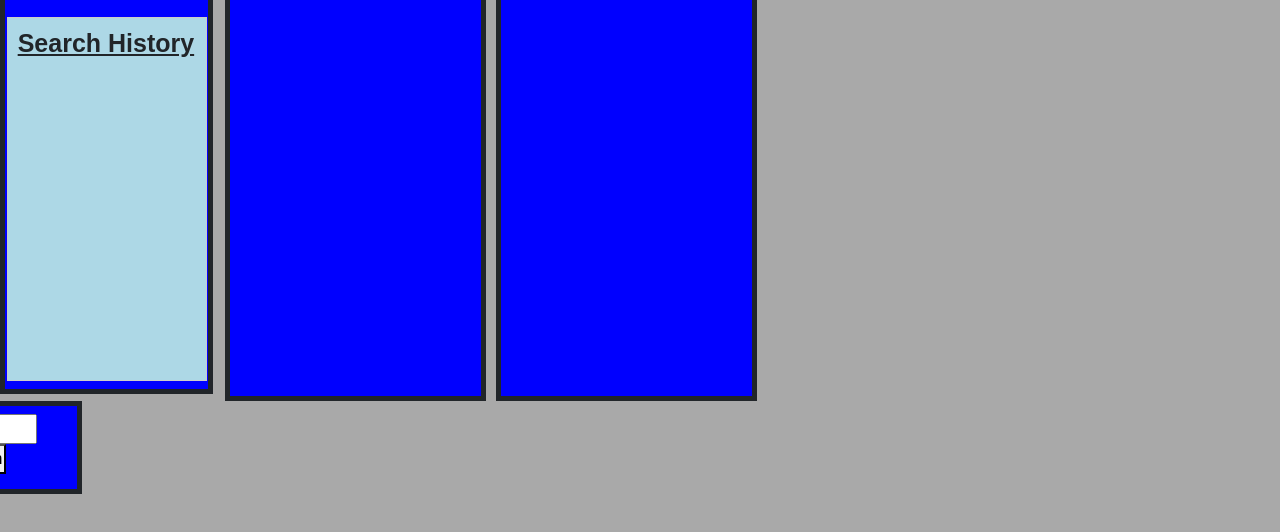
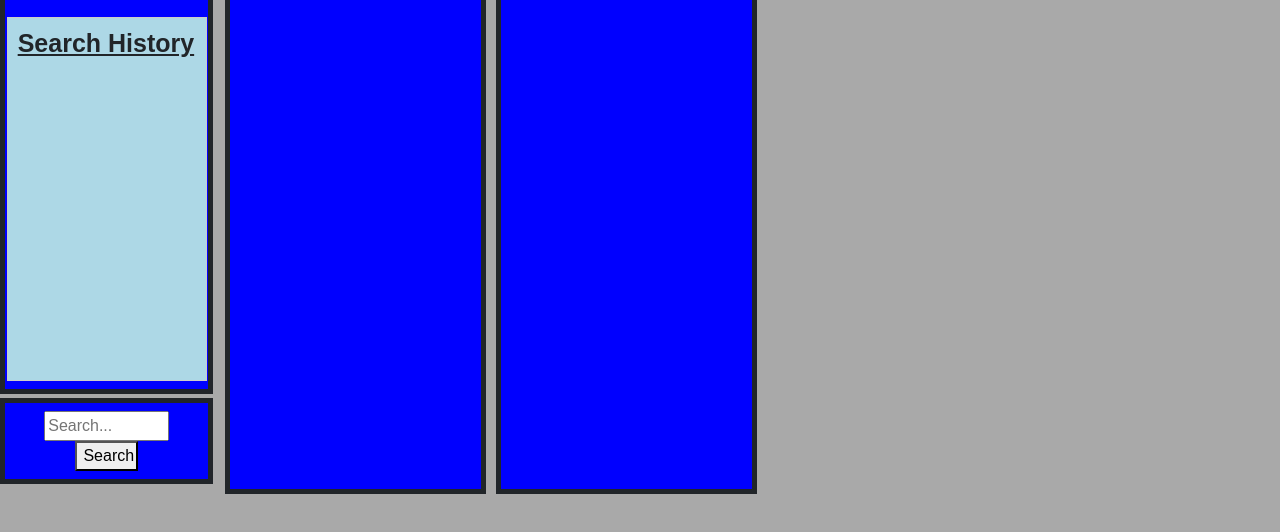
Before and after one commit to afontana405/marvel-character-database, a plain HTML site: page index.html in a window 1280 px wide. Shown: the part 202-734 px from the top of the page. Drawn offline with nearby package versions, Linux system fonts and the light colour scheme.

Commit message:
resolved conflicts

```diff
--- a/assets/style.css
+++ b/assets/style.css
@@ -119,6 +119,7 @@ header {
     text-align: center;
     border-style: solid;
     border-width: 5px;
-    position: relative;
-    left: -665px;
+    position: fixed;
+    left: 0px;
+    top: 600px;
 }
```
